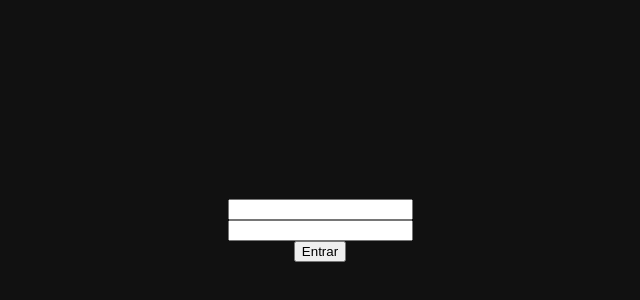
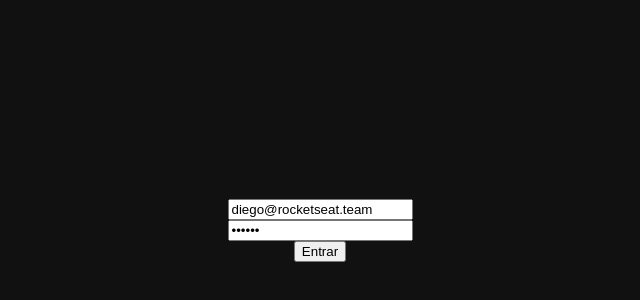
Before and after one commit to stanlino/nextauth, a Next.js app: page / in a window 1280 px wide. Shown: the part 170-470 px from the top of the page, without its empty margins (320-960 px from the left). Built offline with nearby package versions, Linux system fonts and the light colour scheme.

Commit message:
feat: add initial data in user credentials states

```diff
--- a/src/pages/index.tsx
+++ b/src/pages/index.tsx
@@ -6,8 +6,8 @@ export default function Home() {
 
   const { signIn } = useAuth()
 
-  const [ email, setEmail ] = useState('')
-  const [ password, setPassword ] = useState('')
+  const [ email, setEmail ] = useState('diego@rocketseat.team')
+  const [ password, setPassword ] = useState('123456')
 
   async function handleSubmit(event: FormEvent) {
 
```
